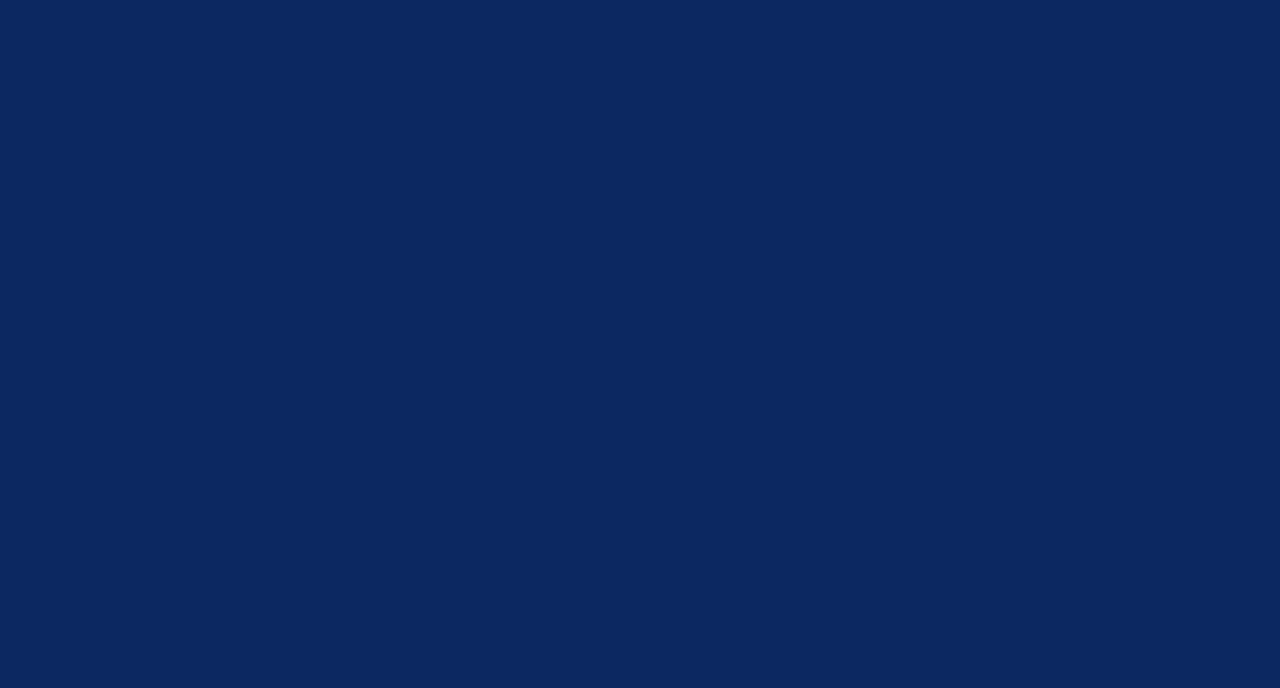
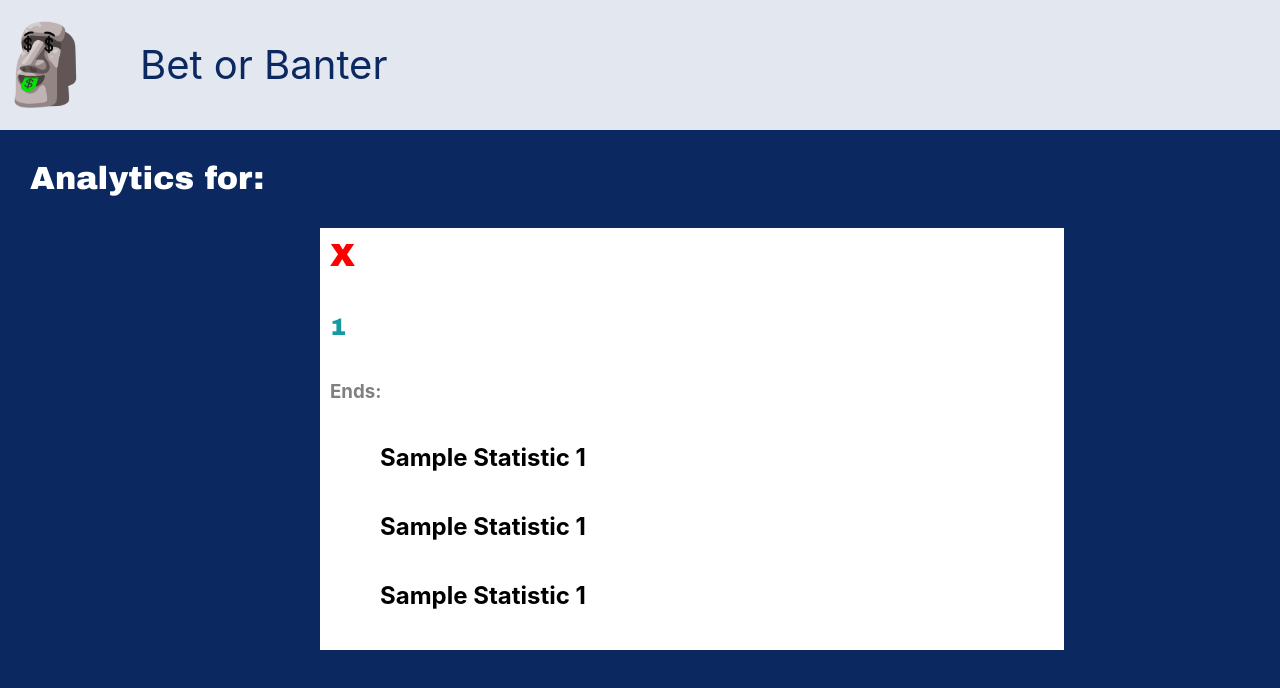
Before and after one commit to aray77/Bets-or-Banter, a React (Create React App) app in the folder betsorbanter/frontend/: page /marketAnalysis/1 in a window 1280 px wide. Before the commit this address had no page. Shown: the top 688 px of the page. Built offline with nearby package versions, Linux system fonts and the light colour scheme.

Commit message:
added market analytics page, currently missing backend functionality

```diff
--- a/betsorbanter/frontend/src/App.js
+++ b/betsorbanter/frontend/src/App.js
@@ -1,6 +1,7 @@
 import { BrowserRouter as Router, Routes, Route } from "react-router-dom";
 import Home from "./pages/Home";
 import EventPage from "./pages/EventPage";
+import MarketAnalysis from "./pages/marketAnalysis";
 
 function App() {
   return (
@@ -9,6 +10,7 @@ function App() {
         <Routes>
           <Route path="/" element={<Home />} />
           <Route path="/markets" element={<EventPage />} />
+          <Route path="/marketAnalysis/:id" element={<MarketAnalysis />} />
         </Routes>
       </div>
     </Router>
--- a/betsorbanter/frontend/src/components/marketBox.css
+++ b/betsorbanter/frontend/src/components/marketBox.css
@@ -2,8 +2,8 @@
   width: 90%;
   background-color: #ffffff;
   display: flex;
-  flex-direction: column; /* stack subtitle + title vertically */
-  justify-content: space-between; /* push them to top and bottom */
+  flex-direction: column;
+  justify-content: space-between;
   border: 1px solid #000000;
   padding: 10px;
   margin-bottom: 10px;
--- a/betsorbanter/frontend/src/components/marketBox.js
+++ b/betsorbanter/frontend/src/components/marketBox.js
@@ -1,9 +1,9 @@
 import React from "react";
 import "./marketBox.css";
 
-function marketBox({ title, sub_title }) {
+function marketBox({ title, sub_title, onClick }) {
   return (
-    <div className="marketBox">
+    <div className="marketBox" onClick={onClick}>
       <h2 id = "title">{title}</h2>
       <h3>Ends: {sub_title}</h3>
     </div>
--- /dev/null
+++ b/betsorbanter/frontend/src/components/singleMarket.css
@@ -0,0 +1,18 @@
+.singleMarket {
+  width: 60%;
+  background-color: #ffffff;
+  margin-bottom: 20px;
+  margin-left: 300px;
+  padding-bottom: 20px;
+}
+
+h1, h2, h3, h4, h5 {
+    padding: 10px;
+}
+
+h4{
+    color: rgb(0, 0, 0);
+}
+h3{
+    color: grey;
+}
--- /dev/null
+++ b/betsorbanter/frontend/src/components/singleMarket.js
@@ -0,0 +1,17 @@
+import React from "react";
+import "./singleMarket.css";
+
+function SingleMarket({ title, sub_title }) {
+  return (
+    <div className="singleMarket">
+      <h1 style={{ color: "red", cursor: "pointer" }} onClick={() => window.history.back()}>X</h1>
+      <h2 id="title">{title}</h2>
+      <h3>Ends: {sub_title}</h3>
+      <h4 style={{ color: "black" }}>Sample Statistic 1</h4>
+      <h4 style={{ color: "black" }}>Sample Statistic 1</h4>
+      <h4 style={{ color: "black" }}>Sample Statistic 1</h4>
+    </div>
+  );
+}
+
+export default SingleMarket;
--- a/betsorbanter/frontend/src/pages/EventPage.js
+++ b/betsorbanter/frontend/src/pages/EventPage.js
@@ -1,4 +1,4 @@
-import { useLocation } from "react-router-dom";
+import { useLocation, useNavigate } from "react-router-dom";
 import { useEffect, useState } from "react";
 import "../pagesCSSfiles/EventPage.css";
 import NavBar from "../components/navBar";
@@ -6,6 +6,7 @@ import MarketBox from "../components/marketBox";
 
 function EventPage() {
   const location = useLocation();
+  const navigate = useNavigate();
   const passedData = location.state?.searchData || {}; // passes query
   const query = passedData.query; // uses query field of searchData
 
@@ -56,12 +57,24 @@ function EventPage() {
         )}
 
         {!loading && !error && events.length > 0 && (
-          <ul id = "marketList">
+          <ul id="marketList">
             {events.map((event, index) => (
-              <MarketBox key={index} title={event.title} sub_title={event.sub_title} />
+              <MarketBox
+                key={index}
+                title={event.title}
+                sub_title={event.sub_title}
+                onClick={() =>
+                  navigate(`/marketAnalysis/${event.title}`, {
+                    state: {
+                      id: event.id,
+                      title: event.title,
+                      sub_title: event.sub_title,
+                    },
+                  })
+                }
+              />
             ))}
           </ul>
-
         )}
       </div>
     </div>
--- a/betsorbanter/frontend/src/pages/Home.js
+++ b/betsorbanter/frontend/src/pages/Home.js
@@ -68,7 +68,7 @@ function Home() {
         <div id="mission">
           <img src={logoFlip} alt="Logo" />
           <div>
-            <h4>Supporting Future Investors. One Bet At A Time.</h4>
+            <h4 style={{ color: "white" }}>Supporting Future Investors. One Bet At A Time.</h4>
             <p>
               Supporting future investors through smart betting practices
               matters because betting, when approached responsibly and
--- /dev/null
+++ b/betsorbanter/frontend/src/pages/marketAnalysis.js
@@ -0,0 +1,24 @@
+import "../pagesCSSfiles/marketAnalysis.css";
+import NavBar from "../components/navBar";
+import { useParams } from "react-router-dom";
+import SingleMarket from "../components/singleMarket";
+import { useLocation } from "react-router-dom";
+
+function MarketAnalysis() {
+  const { id } = useParams();
+  const location = useLocation();
+  const { title, sub_title } = location.state || {};
+
+  return (
+    <>
+      <NavBar />
+      <div className="MarketAnalysis">
+        <h1> Analytics for:</h1>
+        <div id="displayMarket">
+          <SingleMarket title={title ?? id} sub_title={sub_title ?? ""} />
+        </div>
+      </div>
+    </>
+  );
+}
+export default MarketAnalysis;
--- /dev/null
+++ b/betsorbanter/frontend/src/pagesCSSfiles/marketAnalysis.css
@@ -0,0 +1,9 @@
+.MarketAnalysis {
+  margin: 20px;
+}
+
+.displayMarkets {
+  display: flex;
+  align-items: center;
+  justify-content: center;
+}
```
Also changed, not shown: betsorbanter/frontend/src/Assets/homeIcon.png (deleted).
